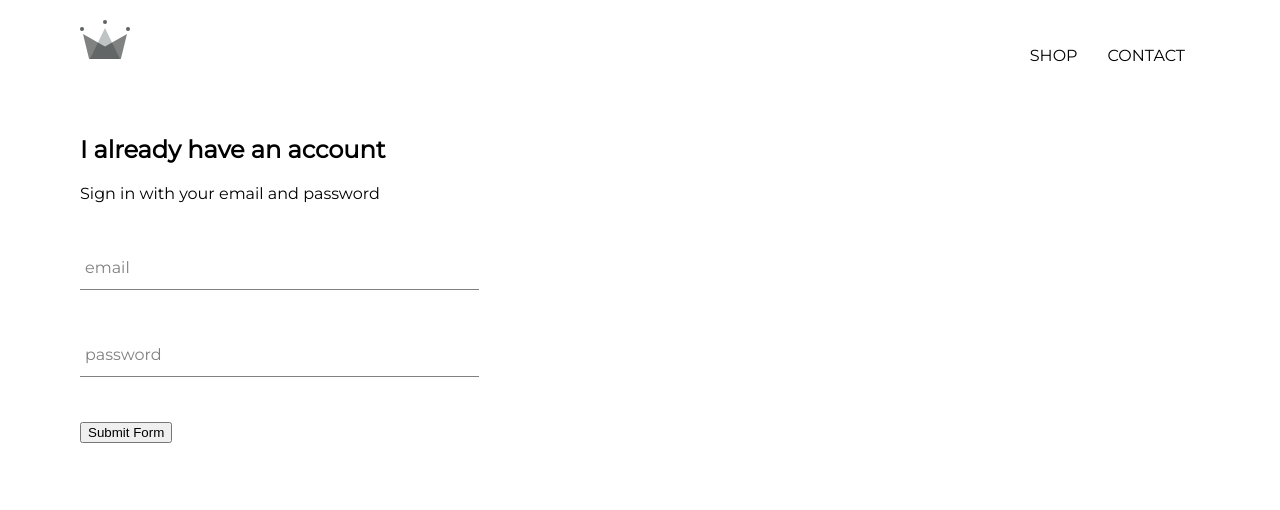
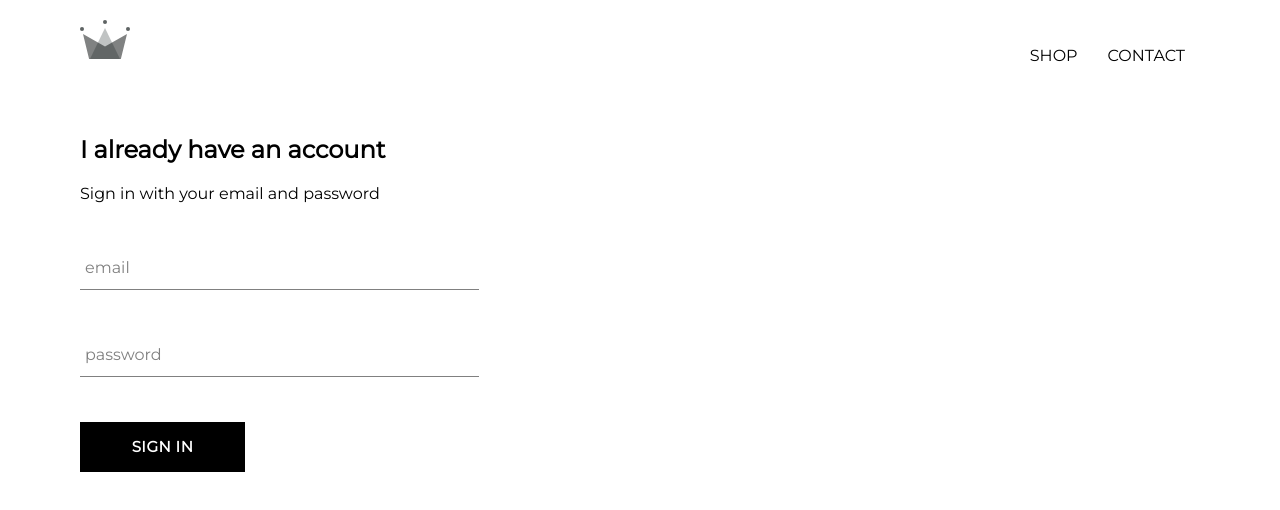
Before and after one commit to nataliepina/shop, a React (Create React App) app: page /signin in a window 1280 px wide. Shown: the top 510 px of the page. Built offline with nearby package versions, Linux system fonts and the light colour scheme.

Commit message:
Add custom button component

```diff
--- /dev/null
+++ b/src/components/custom-button/custom-button.component.jsx
@@ -0,0 +1,11 @@
+import React from 'react';
+
+import './custom-button.style.scss';
+
+const CustomButton = ({ children, ...otherProps }) => (
+  <button className={'custom-button'} {...otherProps}>
+      {children}
+  </button>
+);
+
+export default CustomButton;
--- /dev/null
+++ b/src/components/custom-button/custom-button.style.scss
@@ -0,0 +1,22 @@
+.custom-button {
+  min-width: 165px;
+  width: auto;
+  height: 50px;
+  letter-spacing: 0.5px;
+  line-height: 50px;
+  padding: 0 35px 0 35px;
+  font-size: 15px;
+  background-color: black;
+  color: white;
+  text-transform: uppercase;
+  font-family: 'Montserrat';
+  font-weight: bolder;
+  border: none;
+  cursor: pointer;
+
+  &:hover {
+    background-color: white;
+    color: black;
+    border: 1px solid black;
+  }
+}
--- a/src/components/sign-in/sign-in.component.jsx
+++ b/src/components/sign-in/sign-in.component.jsx
@@ -3,6 +3,7 @@
 import './sign-in.style.scss';
 import '../form-input/form-input.component';
 import FormInput from "../form-input/form-input.component";
+import CustomButton from "../custom-button/custom-button.component";
 
 
 class SignIn extends React.Component{
@@ -50,7 +51,7 @@
                         label='password'
                         required
                     />
-                    <input type={'submit'} value={'Submit Form'} />
+                    <CustomButton type={'submit'}> Sign In </CustomButton>
                 </form>
             </div>
         )
--- a/src/components/sign-in/sign-in.style.scss
+++ b/src/components/sign-in/sign-in.style.scss
@@ -2,4 +2,8 @@
   width: 30vw;
   display: flex;
   flex-direction: column;
+
+  .title {
+    margin: 10px 0;
+  }
 }
```
